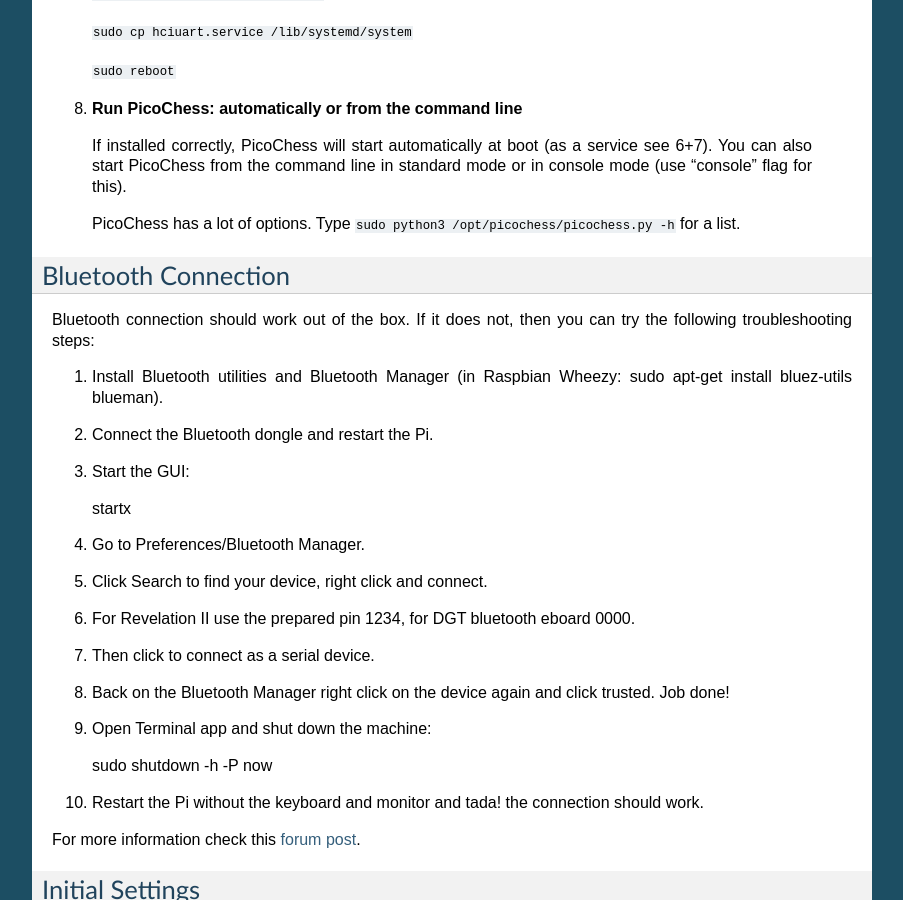
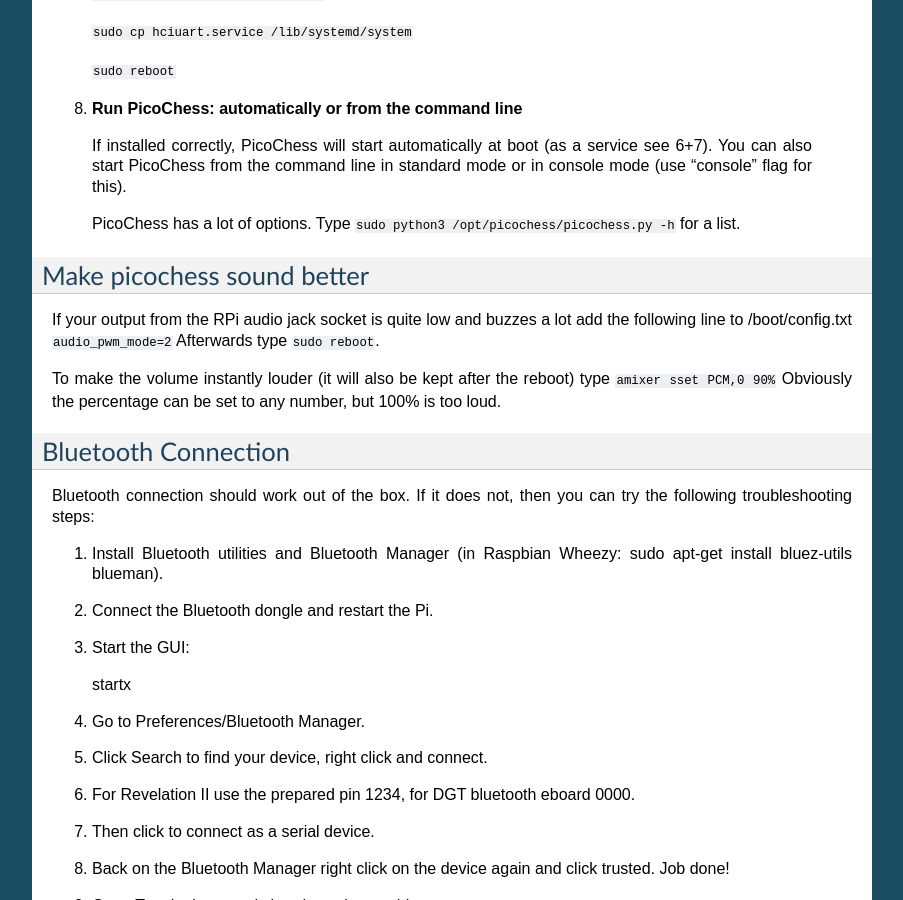
Before and after one commit to jromang/picochess, a Sphinx documentation site: the page built from docs/installation.rst, in a window 1280 px wide and 900 px high, scrolled down 3431 px. Shown: the whole window, without its empty margins (198-1101 px from the left). Built offline with Sphinx 7.4.7, drawn with Linux system fonts in a browser that asks for light colours; some of the changed text lies outside the part shown.

Commit message:
docu update

```diff
--- a/docs/installation.rst
+++ b/docs/installation.rst
@@ -203,6 +203,15 @@
 
   PicoChess has a lot of options. Type ``sudo python3 /opt/picochess/picochess.py -h`` for a list.
 
+Make picochess sound better
+---------------------------
+If your output from the RPi audio jack socket is quite low and buzzes a lot add the following line to /boot/config.txt
+``audio_pwm_mode=2``
+Afterwards type ``sudo reboot``.
+
+To make the volume instantly louder (it will also be kept after the reboot) type ``amixer sset PCM,0 90%``
+Obviously the percentage can be set to any number, but 100% is too loud.
+
 Bluetooth Connection
 --------------------
 
```
Also changed, not shown: docs/usage.rst (+7 -6 lines), 1 other file.
